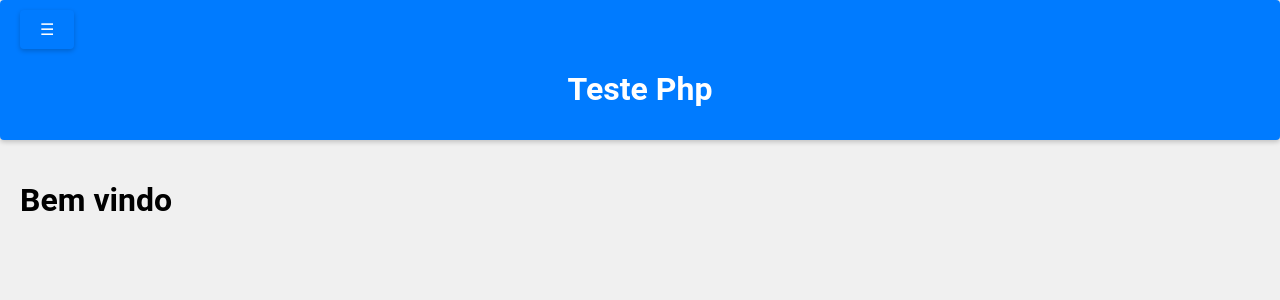
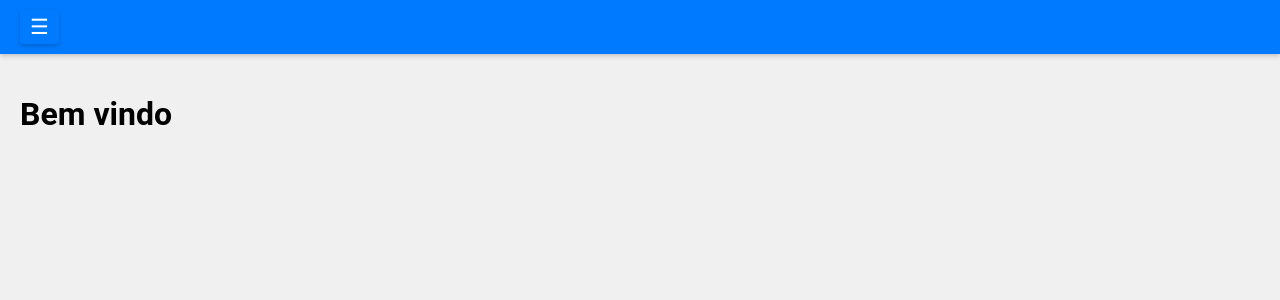
Before and after one commit to Wrench241/TestPhpKing, a PHP site: page /index.php in a window 1280 px wide. Shown: the top 300 px of the page. Run offline with PHP 8.4, Linux system fonts and the light colour scheme.

Commit message:
css nav-side loading...

```diff
--- a/Produtos.php
+++ b/Produtos.php
@@ -27,6 +27,9 @@
     }
     .editar:hover{
         background-color: #0056b3;
+    }
+    td {
+        text-align: center;
     }
 </style>
 <?php
--- a/index.php
+++ b/index.php
@@ -24,6 +24,8 @@
         }
 
         .menu-toggle {
+            display: flex;
+            align-items: center;
             cursor: pointer;
             font-size: 24px;
             padding: 10px;
@@ -31,9 +33,8 @@
             color: #fff;
             padding: 10px 20px;
             border: none;
-            border-radius: 4px;
+            border-radius: 0px;
             font-size: 16px;
-            cursor: pointer;
             transition: background-color 0.3s;
             box-shadow: 0px 2px 5px rgba(0, 0, 0, 0.2);
         }
@@ -54,6 +55,7 @@
 
         .slide-menu li {
             padding: 15px;
+
         }
 
         .slide-menu a {
@@ -62,9 +64,6 @@
             transition: 0.3s;
         }
 
-        .slide-menu a:hover {
-            color: #007BFF;
-        }
 
         .content {
             margin-left: 0;
@@ -74,11 +73,12 @@
 
         .button-menu {
             background-color: #007bff;
+            margin-right: -45px;
             color: #fff;
-            padding: 10px 20px;
+            padding: 5px 10px;
             border: none;
             border-radius: 4px;
-            font-size: 16px;
+            font-size: 21px;
             cursor: pointer;
             transition: background-color 0.3s;
             box-shadow: 0px 2px 5px rgba(0, 0, 0, 0.2);
@@ -87,20 +87,105 @@
         .button-menu:hover {
             background-color: #0056b3;
         }
+
+        .responsive-heading {
+            flex: 1;
+            margin: 0;
+            font-size: 2em;
+            max-width: 100%;
+        }
+
+        .li-menu-button {
+            background-color: #007bff;
+            margin-right: -45px;
+            color: #fff;
+            padding: 5px 10px;
+            border: none;
+            font-size: 21px;
+            cursor: pointer;
+            transition: background-color 0.3s;
+            box-shadow: 0px 2px 5px rgba(0, 0, 0, 0.2);
+        }
+
+        .li-menu-button:hover {
+            background-color: #0056b3;
+        }
+
+        .border-white {
+            border: 1px solid white;
+        }
+        .side-nav-content{
+            color: white;
+            width: 230px;
+            margin-left: 10px;
+            margin-right: 10px;
+            margin-top: 10px;
+        }
+
+        .nav-list {
+            list-style: none;
+            height: 100%;
+            padding: 0%;
+            margin-bottom: 0%;
+
+        }
+
+        .nav-list-item {
+            display: flex;
+            align-items: center;
+            height: 30px;
+            border-radius: 10px;
+            cursor: pointer;
+            transition: background-color 0.3s;
+            box-shadow: 0px 2px 5px rgba(0, 0, 0, 0.2);
+        }
+        .nav-list-item:hover {
+            background-color: rgba(255, 255, 255, 0.3);
+            border-radius: 10px;
+
+        }
+
+        .nav-list-item a {
+            text-decoration: none;
+            color: white;
+
+        }
+
+        .nav-list-item span {
+            width: 120px;
+            text-align: capitalize;
+
+        }
     </style>
 </head>
 
 <body>
     <div class="menu-toggle">
         <button class="button-menu" onclick="toggleMenu()">☰</button>
-        <h1 style="text-align: center;">Teste Php</h1>
 
     </div>
     <nav class="slide-menu">
-        <button><a href="#">X</a></button>
-        <button><a href="index.php">Inicio</a></button>
-        <button><a href="?page=cadastro">Novo Cadastro</a></button>
-        <button><a href="?page=produtos">Produtos</a></button>
+    <div class="side-nav-content">
+        <ul class="nav-list">
+            <li class="nav-list-item">
+                <span>
+                    <a href="index.php">inicio</a>
+                </span>
+            </li>
+            <br>
+            <li class="nav-list-item">
+                <span>
+                    <a href="?page=cadastro">Novo Cadastro</a>
+                </span>
+            </li>
+            <br>
+            <li class="nav-list-item">
+                <span>
+                    <a href="?page=produtos">Produtos</a>
+                </span>
+            </li>
+        </ul>
+        </div>
     </nav>
     <div class="content">
         <?php
@@ -129,12 +214,12 @@
         function toggleMenu() {
             const slideMenu = document.querySelector('.slide-menu');
             const content = document.querySelector('.content');
-            if (slideMenu.style.wigth === '250px') {
-                slideMenu.style.wigth = '0';
+            if (slideMenu.style.width === '250px') {
+                slideMenu.style.width = '0';
                 content.style.marginLeft = '0';
             } else {
-                slideMenu.style.wigth = '250px';
-                content.style.marginLeft = '170px';
+                slideMenu.style.width = '250px';
+                content.style.marginLeft = '140px';
             }
         }
     </script>
```
